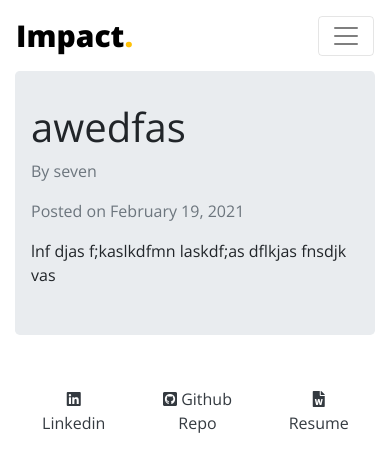
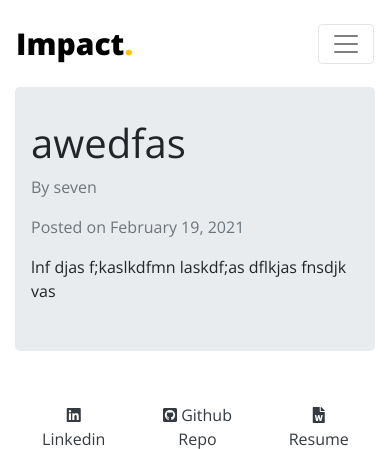
Before and after one commit to miguelcoria94/Impact, a Flask app: page /1 in a window 390 px wide. Shown: the top 449 px of the page. Run offline with Flask 2, Linux system fonts and the light colour scheme; data comes from the database, SQL or seed files in the repository; some libraries are stand-ins or nearby versions.

Commit message:
fix the nav

```diff
--- a/impact/static/styles/main.css
+++ b/impact/static/styles/main.css
@@ -7,6 +7,10 @@ body {
 }
 
 /* navbar */
+
+nav {
+  padding: 1rem 3rem !important;
+}
 
 .nav-item {
   padding-left: 1rem;
@@ -87,4 +91,8 @@ textarea {
   .nav-item {
     padding-left: 0rem !important;
   }
+
+  nav {
+    padding: 1rem 1rem !important;
+  }
 }
```
